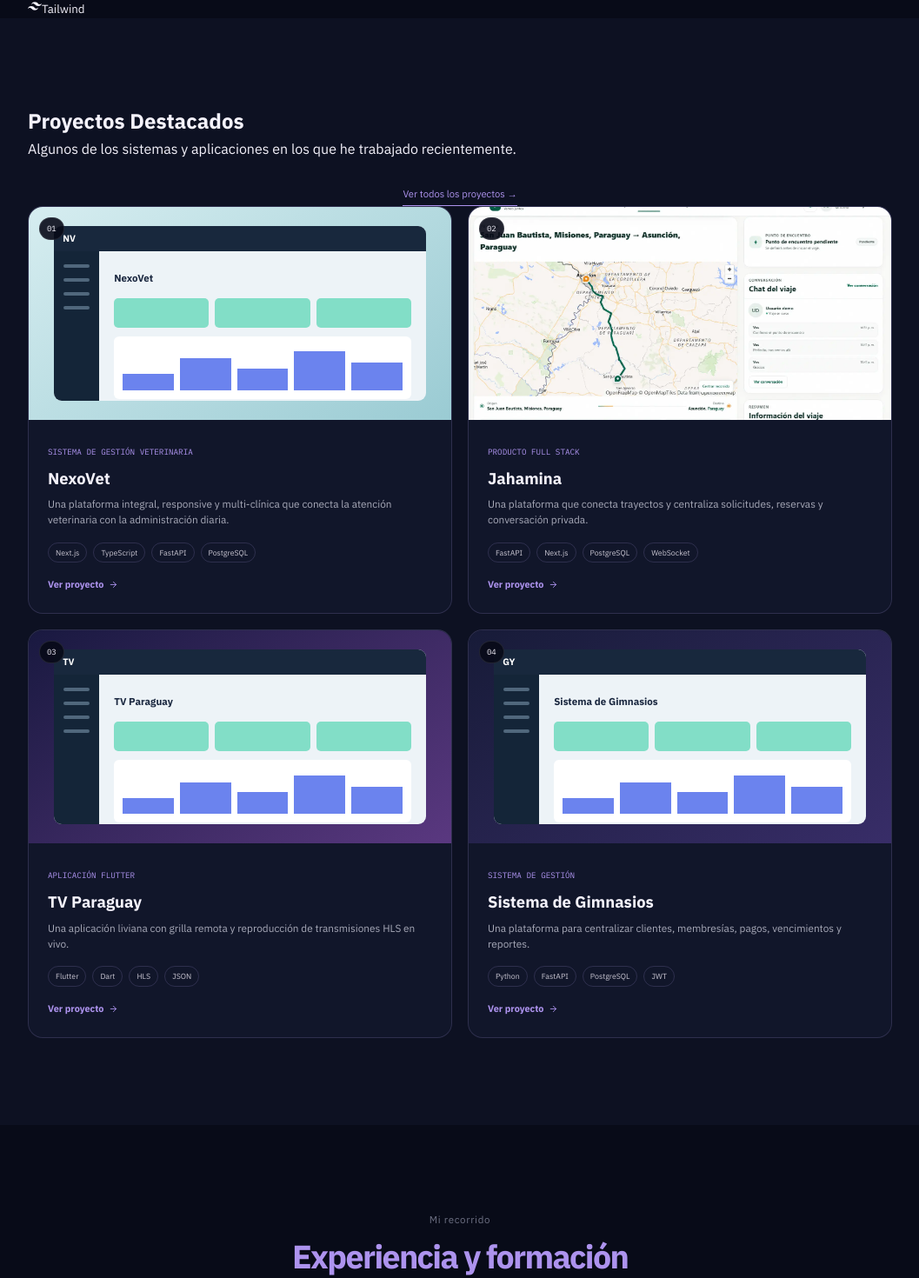
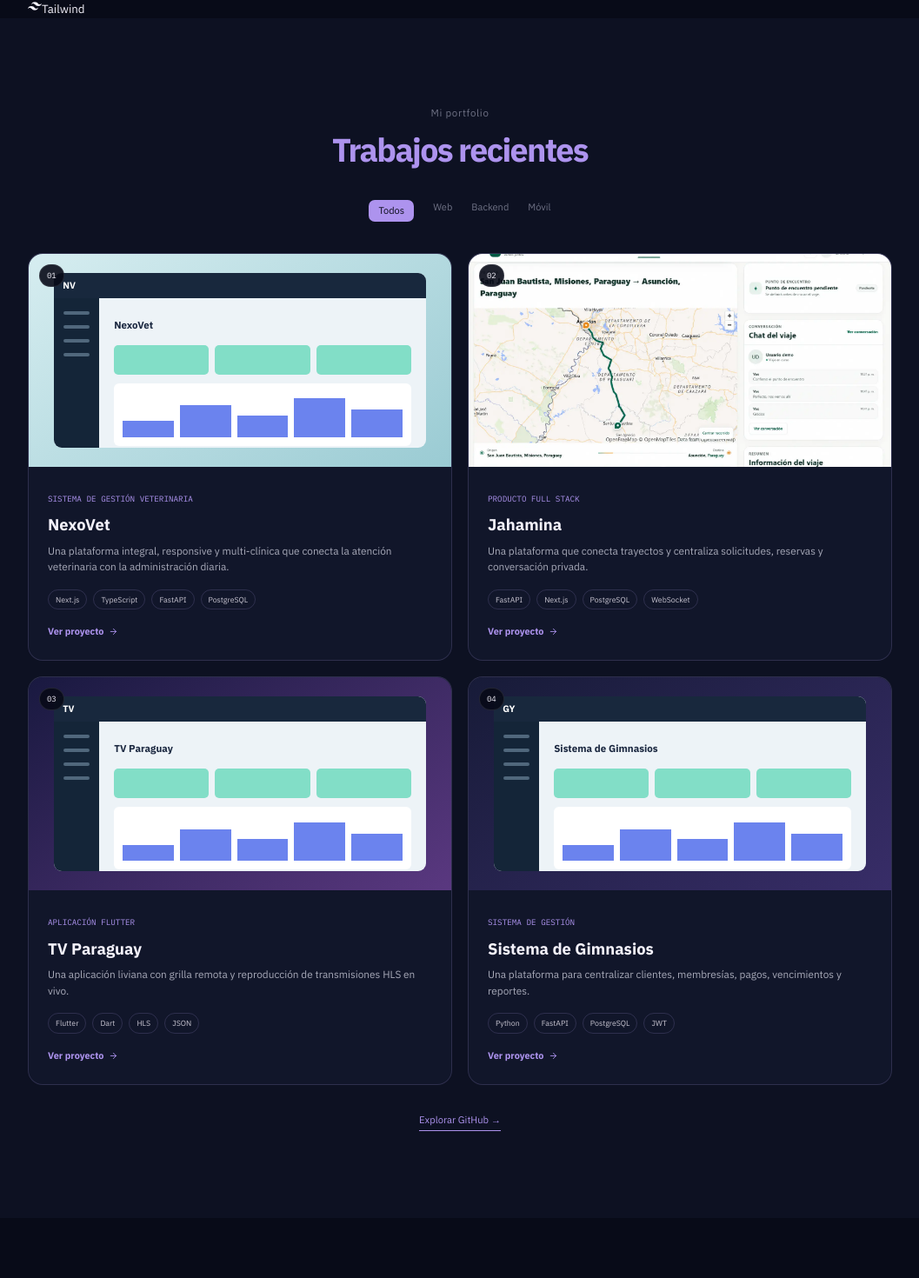
Before and after one commit to LiderSalinas/portfolio-lider-web, a Next.js app: page / in a window 1280 px wide. Shown: the part 1879-3349 px from the top of the page at 87% size, without its empty margins (111-1168 px from the left). Built offline with nearby package versions, Linux system fonts and the light colour scheme.

Commit message:
feat: adaptar src/components/ProjectsGrid.tsx al diseño Ansel

```diff
--- a/src/components/ProjectsGrid.tsx
+++ b/src/components/ProjectsGrid.tsx
@@ -3,7 +3,8 @@ import ProjectCard from "./ProjectCard";
 
 export default function ProjectsGrid() {
   return <section className="section projects-section" id="proyectos"><div className="container">
-    <div className="section-heading"><div><h2>Proyectos Destacados</h2><p>Algunos de los sistemas y aplicaciones en los que he trabajado recientemente.</p></div><a className="all-projects" href="https://github.com/LiderSalinas" target="_blank" rel="noopener noreferrer">Ver todos los proyectos →</a></div>
+    <div className="section-title"><span>Mi portfolio</span><h2>Trabajos recientes</h2></div><div className="project-filters" aria-label="Categorías"><span className="active">Todos</span><span>Web</span><span>Backend</span><span>Móvil</span></div>
     <div className="projects-grid">{projects.map((project, index) => <ProjectCard key={project.titulo} {...project} number={`0${index + 1}`} />)}</div>
+    <a className="all-projects" href="https://github.com/LiderSalinas" target="_blank" rel="noopener noreferrer">Explorar GitHub →</a>
   </div></section>;
 }
```
